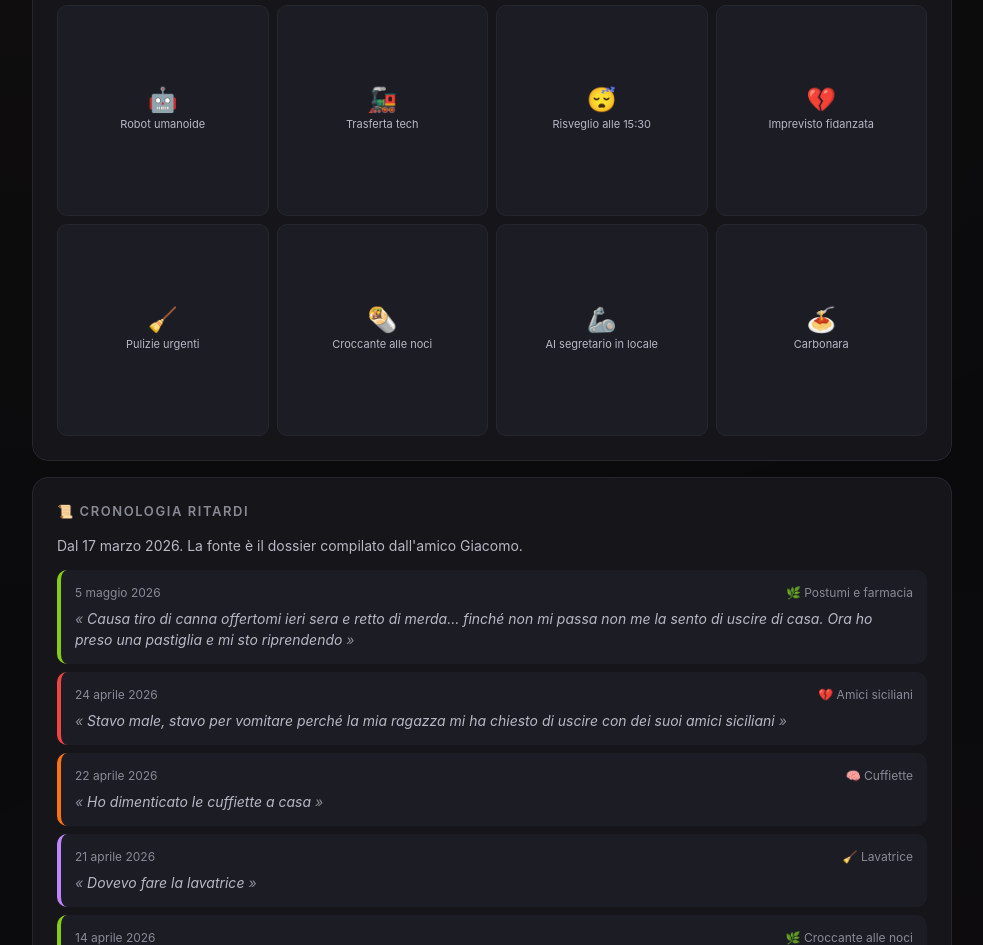
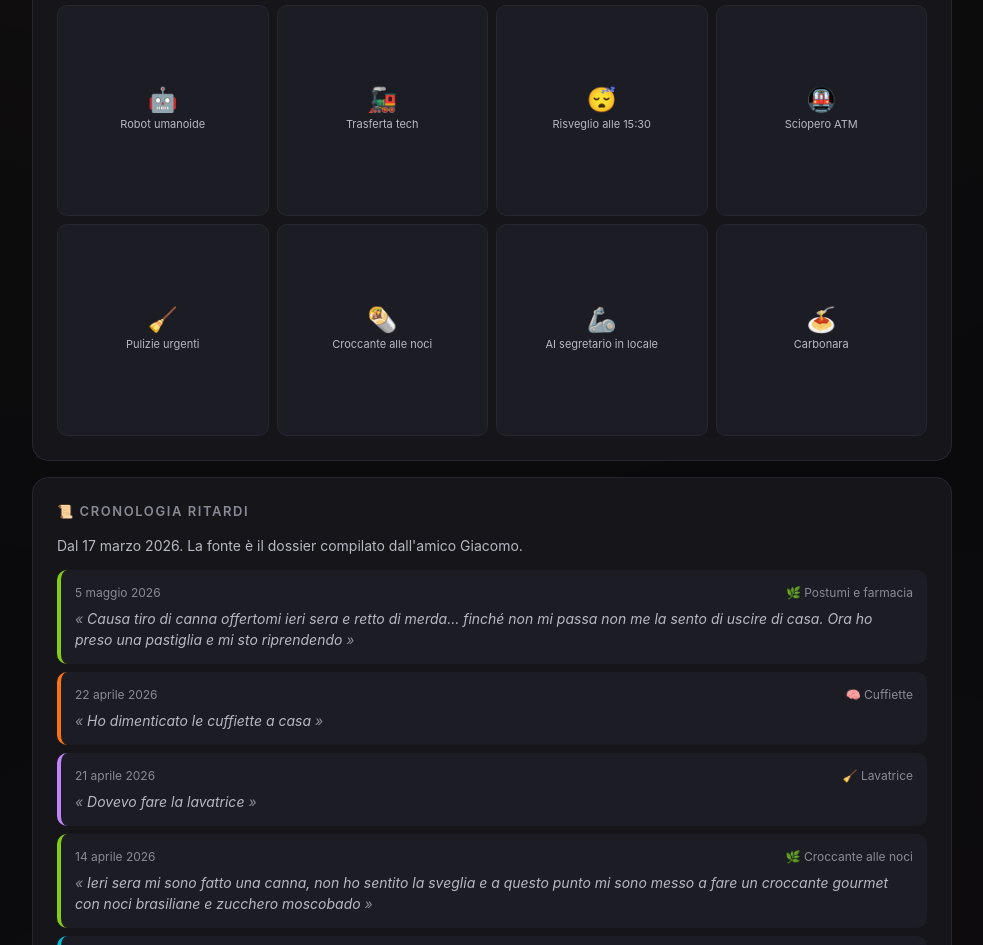
Before and after one commit to Giacomo0308/andrea-punctuality-os, a plain HTML site: page index.html in a window 1280 px wide. Shown: the part 1250-2195 px from the top of the page, without its empty margins (148-1131 px from the left). Drawn offline with Linux system fonts and the light colour scheme.

Commit message:
Remove all girlfriend references
- Drop the 24 Apr 'amici siciliani' excuse entry
- Remove 'ragazza' category, keywords, and CSS class
- Replace 'Imprevisto fidanzata' bingo cell with 'Sciopero ATM'
- Total catalogued excuses: 11 -> 10

```diff
--- a/index.html
+++ b/index.html
@@ -143,7 +143,6 @@ textarea:focus { outline:none; border-color:var(--accent); }
 .excuse-item.cat-social { border-left-color:#f472b6; }
 .excuse-item.cat-tech { border-left-color:#06b6d4; }
 .excuse-item.cat-insonnia { border-left-color:#818cf8; }
-.excuse-item.cat-ragazza { border-left-color:#ef4444; }
 .excuse-meta {
   display:flex; justify-content:space-between; align-items:center;
   font-size:12px; color:var(--text-dim); margin-bottom:6px; gap:8px;
@@ -303,7 +302,6 @@ const EXCUSES = [
   { date:'2026-04-14', cat:'canne', label:'Croccante alle noci', quote:"Ieri sera mi sono fatto una canna, non ho sentito la sveglia e a questo punto mi sono messo a fare un croccante gourmet con noci brasiliane e zucchero moscobado", absurd:10 },
   { date:'2026-04-21', cat:'casa', label:'Lavatrice', quote:"Dovevo fare la lavatrice", absurd:3 },
   { date:'2026-04-22', cat:'dimenticanze', label:'Cuffiette', quote:"Ho dimenticato le cuffiette a casa", absurd:2 },
-  { date:'2026-04-24', cat:'ragazza', label:'Amici siciliani', quote:"Stavo male, stavo per vomitare perché la mia ragazza mi ha chiesto di uscire con dei suoi amici siciliani", absurd:9 },
   { date:'2026-05-05', cat:'canne', label:'Postumi e farmacia', quote:"Causa tiro di canna offertomi ieri sera e retto di merda… finché non mi passa non me la sento di uscire di casa. Ora ho preso una pastiglia e mi sto riprendendo", absurd:8 }
 ];
 
@@ -315,7 +313,6 @@ const CATEGORIES = {
   social: { emoji:'🤝', label:'Impegni sociali', verdict:"Carbonara con robot umanoide: ammessa solo se siamo invitati anche noi." },
   tech: { emoji:'🛠️', label:'Trasferte tech', verdict:"Hackathon e hardware: scusa motivata. Ma il bar è sempre raggiungibile." },
   insonnia: { emoji:'😵', label:'Sonno disregolato', verdict:"Ritmo circadiano: ne abbiamo parlato. Sveglia delle 9 non negoziabile." },
-  ragazza: { emoji:'💔', label:'Imprevisti relazionali', verdict:"Onesto. Ma il bar è territorio neutrale, vieni qui." },
   altro: { emoji:'❓', label:'Non classificato', verdict:"Originalità apprezzata. Resta una scusa." }
 };
 
@@ -326,8 +323,7 @@ const KEYWORDS = {
   casa: ['pulizi','lavatrice','spazz','asciuga','stirare','aspirapolv','rifare il letto','spes','impulso'],
   social: ['amici','jakid','cugino','mamma','compleann','aperitivo','cena','pranzo con','invitato','invitat','umanoide','carbonara'],
   tech: ['hackat','h-farm','hardware','consegna','leonardo','assago','ufficio','meeting','call','robotica','pc'],
-  insonnia: ['svegli','dormito','addormen','insonnia','sonno','pomerig','notte in bianco','rimasto sveglio','15:30','alle 3'],
-  ragazza: ['ragazz','fidanz','siciliani','litig','discus','amici di lei','la mia']
+  insonnia: ['svegli','dormito','addormen','insonnia','sonno','pomerig','notte in bianco','rimasto sveglio','15:30','alle 3']
 };
 
 const STORAGE = {
@@ -502,7 +498,7 @@ const BINGO_CELLS = [
   { emoji:'🤖', text:'Robot umanoide' },
   { emoji:'🚂', text:'Trasferta tech' },
   { emoji:'😴', text:'Risveglio alle 15:30' },
-  { emoji:'💔', text:'Imprevisto fidanzata' },
+  { emoji:'🚇', text:'Sciopero ATM' },
   { emoji:'🧹', text:'Pulizie urgenti' },
   { emoji:'🌯', text:'Croccante alle noci' },
   { emoji:'🦾', text:'AI segretario in locale' },
```
Also changed, not shown: 1 other file.
